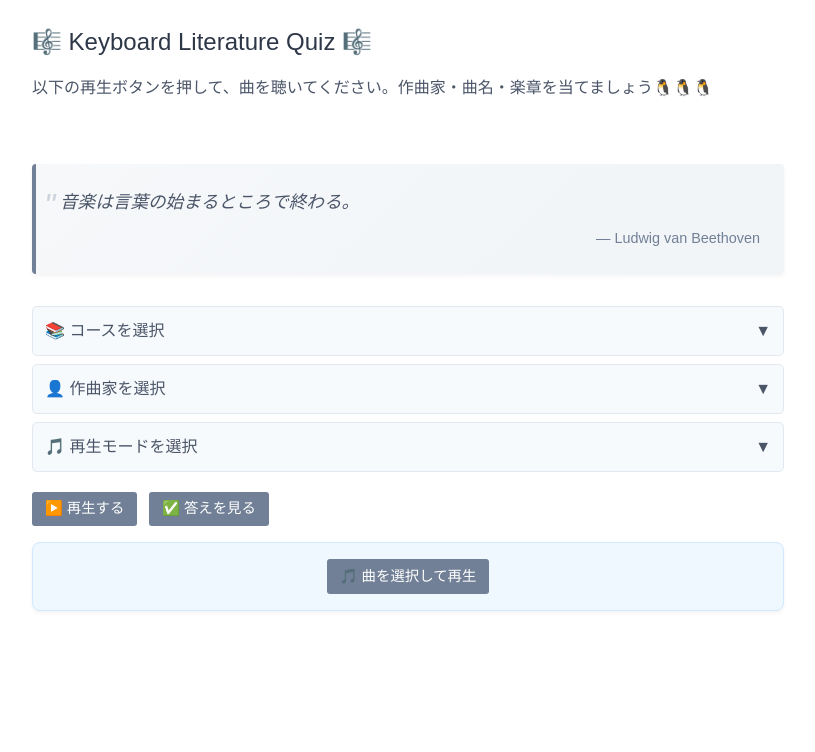
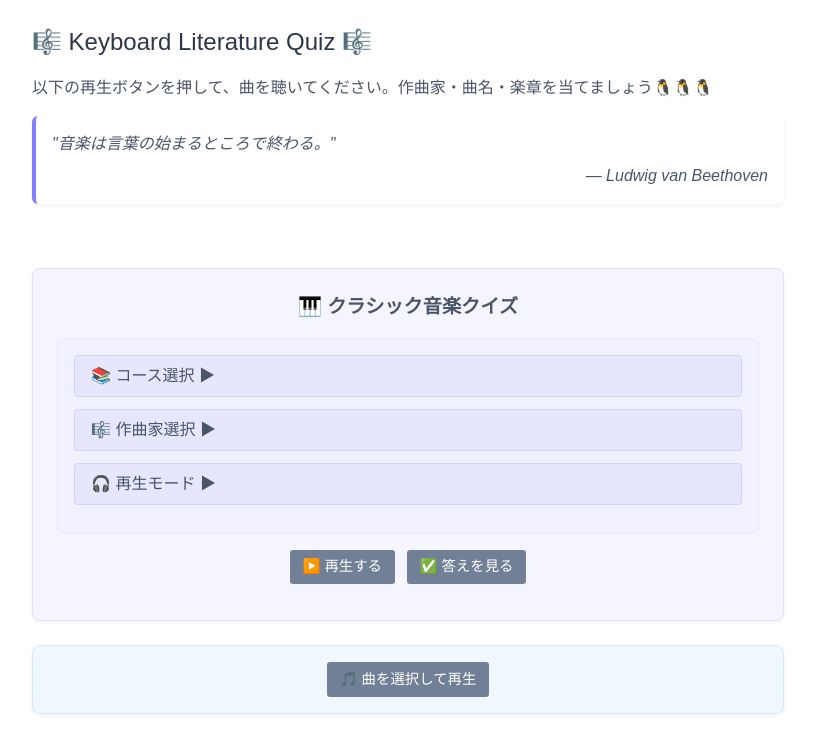
Before and after one commit to ask-t/music465, a Next.js app: page / in a window 1280 px wide. Shown: the top 752 px of the page, without its empty margins (232-1047 px from the left). Built offline with nearby package versions, Linux system fonts and the light colour scheme.

Commit message:
update ui

```diff
--- a/app/page.js
+++ b/app/page.js
@@ -27,7 +27,14 @@ export default function ClassicQuiz() {
   const [isPlayingSelected, setIsPlayingSelected] = useState(false);
   const [showSongSelector, setShowSongSelector] = useState(false);
 
+  useEffect(() => {
     const composers = getComposersByCourse(selectedCourse);
+    setIsClient(true);
+    generateNewQuestion();
+    setCurrentQuote(getRandomQuote(selectedCourse));
+  }, [selectedCourse]);
+
+  const composers = isClient ? getComposersByCourse(selectedCourse) : [];
 
   const handleComposerChange = (composer) => {
     if (composer === 'all') {
@@ -54,6 +61,8 @@ export default function ClassicQuiz() {
   };
 
   const generateNewQuestion = () => {
+    if (!isClient) return;
+
     const useRandomTime = playMode === 'random';
     let availableSongs = selectedCourse === 'all'
       ? getAllSongs()
@@ -64,6 +73,8 @@ export default function ClassicQuiz() {
         selectedComposers.includes(song.composer)
       );
     }
+
+    if (availableSongs.length === 0) return;
 
     const song = availableSongs[Math.floor(Math.random() * availableSongs.length)];
     const movement = song.movements[Math.floor(Math.random() * song.movements.length)];
@@ -107,12 +118,6 @@ export default function ClassicQuiz() {
     setIsPlayingSelected(true);
   };
 
-  useEffect(() => {
-    setIsClient(true);
-    generateNewQuestion();
-    setCurrentQuote(getRandomQuote(selectedCourse));
-  }, []);
-
   if (!isClient) {
     return <div className={styles.loading}>Loading...</div>;
   }
@@ -121,42 +126,34 @@ export default function ClassicQuiz() {
     <div className={styles.container}>
       <h2 className={styles.title}>🎼 Keyboard Literature Quiz 🎼</h2>
       <p className={styles.text}>以下の再生ボタンを押して、曲を聴いてください。作曲家・曲名・楽章を当てましょう🐧🐧🐧</p>
-      <br></br>
-      {isClient && currentQuote && (
-        <div className={styles.quoteContainer}>
-          <p className={styles.quote}>
-            {currentQuote.text}
-          </p>
-          <p className={styles.quoteAuthor}>
-            ― {currentQuote.author}
-          </p>
+
+      {/* 名言表示 - 枠の外の上に移動 */}
+      {currentQuote && (
+        <div className={styles.quoteOutside}>
+          <p>"{currentQuote.text}"</p>
+          <p className={styles.quoteAuthor}>— {currentQuote.author}</p>
         </div>
       )}
+      <br></br>
 
-      <div className={styles.accordionSection}>
-        <div
-          className={styles.accordionHeader}
+      {/* クイズセクション */}
+      <div className={styles.quizSection}>
+        <div className={styles.quizTitle}>
+          🎹 クラシック音楽クイズ
+        </div>
+
+        {/* 設定セクション */}
+        <div className={styles.settingsSection}>
+          <div className={styles.settingRow}>
+            <button
               onClick={() => toggleSection('course')}
+              className={styles.settingButton}
             >
-          <span>📚 コースを選択</span>
-          <span className={`${styles.accordionIcon} ${expandedSections.course ? styles.expanded : ''}`}>
-            ▼
-          </span>
-        </div>
-        <div className={`${styles.accordionContent} ${expandedSections.course ? styles.expanded : ''}`}>
-          <div className={styles.radioGroup}>
-            <p className={styles.groupLabel}>コースを選択：</p>
-            <label className={styles.radioLabel}>
-              <input
-                type="radio"
-                name="course"
-                value="all"
-                checked={selectedCourse === 'all'}
-                onChange={(e) => handleCourseChange(e.target.value)}
-                className={styles.radioInput}
-              />
-              📚 全てのコース
-            </label>
+              📚 コース選択 {expandedSections.course ? '▼' : '▶'}
+            </button>
+
+            {expandedSections.course && (
+              <div className={styles.settingOptions}>
                 {courses.map(course => (
                   <label key={course.id} className={styles.radioLabel}>
                     <input
@@ -164,93 +161,91 @@ export default function ClassicQuiz() {
                       name="course"
                       value={course.id}
                       checked={selectedCourse === course.id}
-                  onChange={(e) => handleCourseChange(e.target.value)}
+                      onChange={() => handleCourseChange(course.id)}
                       className={styles.radioInput}
                     />
-                📖 {course.name}
+                    {course.name}
                   </label>
                 ))}
               </div>
-        </div>
+            )}
           </div>
 
-      <div className={styles.accordionSection}>
-        <div
-          className={styles.accordionHeader}
+          <div className={styles.settingRow}>
+            <button
               onClick={() => toggleSection('composer')}
+              className={styles.settingButton}
             >
-          <span>👤 作曲家を選択</span>
-          <span className={`${styles.accordionIcon} ${expandedSections.composer ? styles.expanded : ''}`}>
-            ▼
-          </span>
-        </div>
-        <div className={`${styles.accordionContent} ${expandedSections.composer ? styles.expanded : ''}`}>
-          <div className={styles.radioGroup}>
-            <p className={styles.groupLabel}>作曲家を選択：</p>
+              🎼 作曲家選択 {expandedSections.composer ? '▼' : '▶'}
+            </button>
+
+            {expandedSections.composer && (
+              <div className={styles.settingOptions}>
+                <label className={styles.checkboxLabel}>
+                  <input
+                    type="checkbox"
+                    checked={selectedComposers.includes('all')}
+                    onChange={() => handleComposerChange('all')}
+                    className={styles.checkboxInput}
+                  />
+                  すべての作曲家
+                </label>
+
                 {composers.map(composer => (
-              <label key={composer} className={styles.radioLabel}>
+                  <label key={composer} className={styles.checkboxLabel}>
                     <input
                       type="checkbox"
                       checked={selectedComposers.includes(composer)}
                       onChange={() => handleComposerChange(composer)}
-                  className={styles.radioInput}
+                      disabled={selectedComposers.includes('all')}
+                      className={styles.checkboxInput}
                     />
-                {composer === 'all' ? '🎵 全ての作曲家' : `👤 ${composer}`}
+                    {composer}
                   </label>
                 ))}
               </div>
-        </div>
+            )}
           </div>
 
-      <div className={styles.accordionSection}>
-        <div
-          className={styles.accordionHeader}
+          <div className={styles.settingRow}>
+            <button
               onClick={() => toggleSection('playMode')}
+              className={styles.settingButton}
             >
-          <span>🎵 再生モードを選択</span>
-          <span className={`${styles.accordionIcon} ${expandedSections.playMode ? styles.expanded : ''}`}>
-            ▼
-          </span>
-        </div>
-        <div className={`${styles.accordionContent} ${expandedSections.playMode ? styles.expanded : ''}`}>
-          <div className={styles.radioGroup}>
+              🎧 再生モード {expandedSections.playMode ? '▼' : '▶'}
+            </button>
+
+            {expandedSections.playMode && (
+              <div className={styles.settingOptions}>
                 <label className={styles.radioLabel}>
                   <input
                     type="radio"
                     name="playMode"
                     value="intro"
                     checked={playMode === 'intro'}
-                onChange={(e) => setPlayMode(e.target.value)}
+                    onChange={() => setPlayMode('intro')}
                     className={styles.radioInput}
                   />
-              🎵 イントロから再生
+                  冒頭から再生
                 </label>
+
                 <label className={styles.radioLabel}>
                   <input
                     type="radio"
                     name="playMode"
                     value="random"
                     checked={playMode === 'random'}
-                onChange={(e) => setPlayMode(e.target.value)}
+                    onChange={() => setPlayMode('random')}
                     className={styles.radioInput}
                   />
-              🎲 ランダムな場所から再生
+                  ランダムな位置から再生
                 </label>
               </div>
+            )}
           </div>
         </div>
 
-      {isClient && (
-        <div className={styles.audioWrapper}>
-          <iframe
-            src={`https://www.youtube.com/embed/${videoId}?start=${startTime}&autoplay=1`}
-            title="YouTube audio player"
-            allow="accelerometer; autoplay; clipboard-write; encrypted-media; gyroscope; picture-in-picture"
-            className={styles.hiddenPlayer}
-          />
-        </div>
-      )}
-
+        {/* 動画は非表示にする */}
         <div className={styles.buttonGroup}>
           <button onClick={generateNewQuestion} className={styles.button}>
             ▶️ 再生する
@@ -260,7 +255,7 @@ export default function ClassicQuiz() {
           </button>
         </div>
 
-      {showAnswer && (
+        {showAnswer && randomSong && randomMovement && (
           <div className={styles.answer}>
             <strong>作曲家:</strong> {randomSong.composer} <br />
             <strong>曲名:</strong> {randomSong.title} <br />
@@ -282,6 +277,7 @@ export default function ClassicQuiz() {
             </p>
           </div>
         )}
+      </div>
 
       <div className={styles.selectorToggle}>
         <button
--- a/app/page.module.css
+++ b/app/page.module.css
@@ -23,6 +23,7 @@
   display: flex;
   gap: 0.75rem;
   margin: 0.75rem 0;
+  justify-content: center;
 }
 
 .button {
@@ -79,15 +80,12 @@
 }
 
 .answer {
-  font-size: 0.95rem;
-  color: #4a5568;
-  border: 1px solid #e2e8f0;
-  padding: 0.8rem;
-  width: fit-content;
-  margin-top: 0.75rem;
-  background-color: #f7fafc;
-  border-radius: 3px;
-  line-height: 1.5;
+  background-color: #ffffff;
+  padding: 1rem;
+  border-radius: 6px;
+  margin-top: 1rem;
+  border: 1px solid #e0e0ff;
+  line-height: 1.6;
 }
 
 .title {
@@ -119,19 +117,14 @@
 }
 
 .radioLabel {
-  display: flex;
-  align-items: center;
-  gap: 0.5rem;
+  display: block;
+  margin-bottom: 0.5rem;
+  padding: 0.25rem;
   cursor: pointer;
-  color: #4a5568;
-  font-size: 0.9rem;
 }
 
 .radioInput {
-  cursor: pointer;
-  width: 1rem;
-  height: 1rem;
-  accent-color: #718096;
+  margin-right: 0.5rem;
 }
 
 .quoteContainer {
@@ -145,29 +138,17 @@
 
 .quote {
   font-style: italic;
-  color: #4a5568;
-  font-size: 1.1rem;
-  line-height: 1.6;
-  margin: 0;
-  position: relative;
-}
-
-.quote::before {
-  content: '"';
-  font-size: 2rem;
-  color: #718096;
-  opacity: 0.3;
-  position: absolute;
-  left: -1rem;
-  top: -0.5rem;
+  background-color: #ffffff;
+  padding: 1rem;
+  border-radius: 6px;
+  margin: 1rem 0;
+  border-left: 4px solid #8080ff;
 }
 
 .quoteAuthor {
-  margin-top: 0.75rem;
-  color: #718096;
+  text-align: right;
   font-weight: 500;
-  text-align: right;
-  font-size: 0.9rem;
+  margin-top: 0.5rem;
 }
 
 .accordionHeader {
@@ -241,3 +222,109 @@
   color: white;
   border-color: #096dd9;
 }
+
+.quizSection {
+  background-color: #f5f5ff;
+  padding: 1.5rem;
+  border-radius: 8px;
+  border: 1px solid #e0e0ff;
+  margin: 1.5rem 0;
+  box-shadow: 0 2px 4px rgba(0, 0, 0, 0.05);
+}
+
+.quizTitle {
+  color: #4a5568;
+  font-size: 1.2rem;
+  margin-bottom: 1rem;
+  font-weight: 600;
+  text-align: center;
+}
+
+.settingsSection {
+  background-color: #f0f0ff;
+  border-radius: 6px;
+  padding: 1rem;
+  margin-bottom: 1rem;
+  border: 1px solid #e6e6ff;
+}
+
+.settingRow {
+  margin-bottom: 0.75rem;
+}
+
+.settingButton {
+  background-color: #e6e6ff;
+  border: 1px solid #d1d1ff;
+  border-radius: 4px;
+  padding: 0.5rem 1rem;
+  width: 100%;
+  text-align: left;
+  font-weight: 500;
+  cursor: pointer;
+}
+
+.settingButton:hover {
+  background-color: #d1d1ff;
+}
+
+.settingOptions {
+  margin-top: 0.5rem;
+  padding: 0.5rem;
+  background-color: #ffffff;
+  border-radius: 4px;
+  border: 1px solid #e6e6ff;
+}
+
+.radioLabel,
+.checkboxLabel {
+  display: block;
+  margin-bottom: 0.5rem;
+  padding: 0.25rem;
+  cursor: pointer;
+}
+
+.radioInput,
+.checkboxInput {
+  margin-right: 0.5rem;
+}
+
+.quote {
+  font-style: italic;
+  background-color: #ffffff;
+  padding: 1rem;
+  border-radius: 6px;
+  margin: 1rem 0;
+  border-left: 4px solid #8080ff;
+}
+
+.quoteAuthor {
+  text-align: right;
+  font-weight: 500;
+  margin-top: 0.5rem;
+}
+
+.buttonGroup {
+  display: flex;
+  gap: 0.75rem;
+  margin: 0.75rem 0;
+  justify-content: center;
+}
+
+.answer {
+  background-color: #ffffff;
+  padding: 1rem;
+  border-radius: 6px;
+  margin-top: 1rem;
+  border: 1px solid #e0e0ff;
+  line-height: 1.6;
+}
+
+.quoteOutside {
+  font-style: italic;
+  background-color: #ffffff;
+  padding: 1rem;
+  border-radius: 6px;
+  margin: 1rem 0;
+  border-left: 4px solid #8080ff;
+  box-shadow: 0 2px 4px rgba(0, 0, 0, 0.05);
+}
```
Lines whose indentation alone changed are shown as unchanged.
